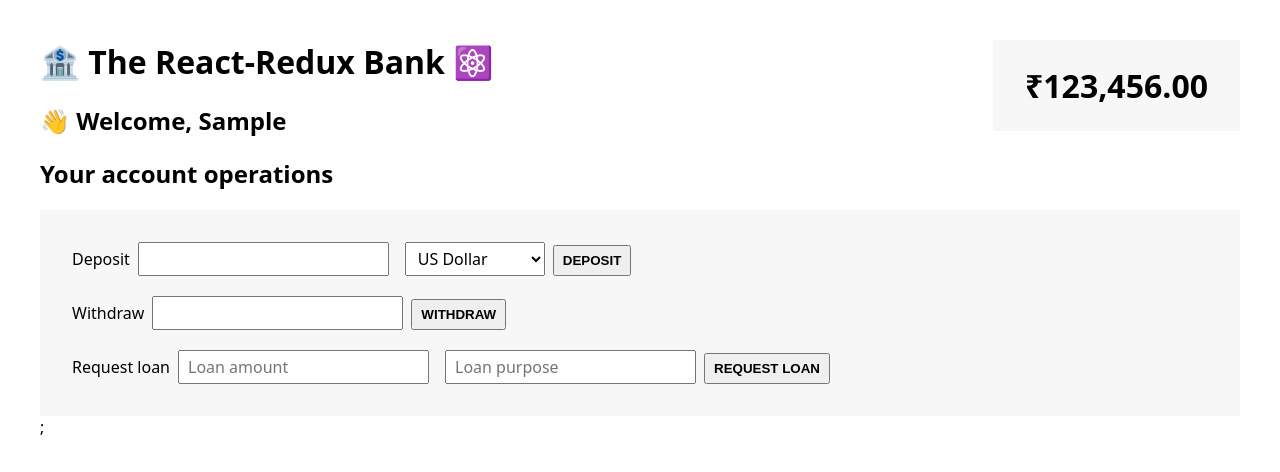
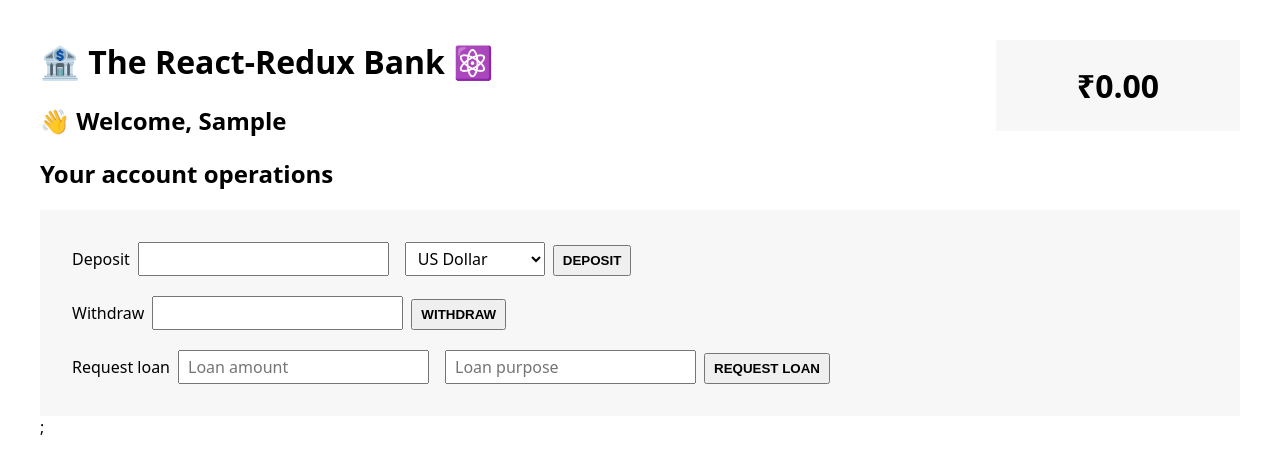
Before and after one commit to 94edwin89/Redux-Intro, a React (Create React App) app: page / in a window 1280 px wide. Both pictures are taken after typing "Sample", "Sample" into the empty fields and a click on the button "CREATE NEW CUSTOMER". Shown: the top 472 px of the page. Built offline with nearby package versions, Linux system fonts and the light colour scheme.

Commit message:
Old ways of connecting components to redux

```diff
--- a/src/features/accounts/BalanceDisplay.js
+++ b/src/features/accounts/BalanceDisplay.js
@@ -1,3 +1,5 @@
+import { connect } from "react-redux";
+
 function formatCurrency(value) {
   return new Intl.NumberFormat("en", {
     style: "currency",
@@ -5,8 +7,14 @@ function formatCurrency(value) {
   }).format(value);
 }
 
-function BalanceDisplay() {
-  return <div className="balance">{formatCurrency(123456)}</div>;
+function BalanceDisplay({balance}) {
+  return <div className="balance">{formatCurrency(balance)}</div>;
 }
 
-export default BalanceDisplay;
+function mapStateTopProps(state) {
+  return {
+    balance: state.account.balance,
+  };
+}
+
+export default connect(mapStateTopProps)(BalanceDisplay);
```
